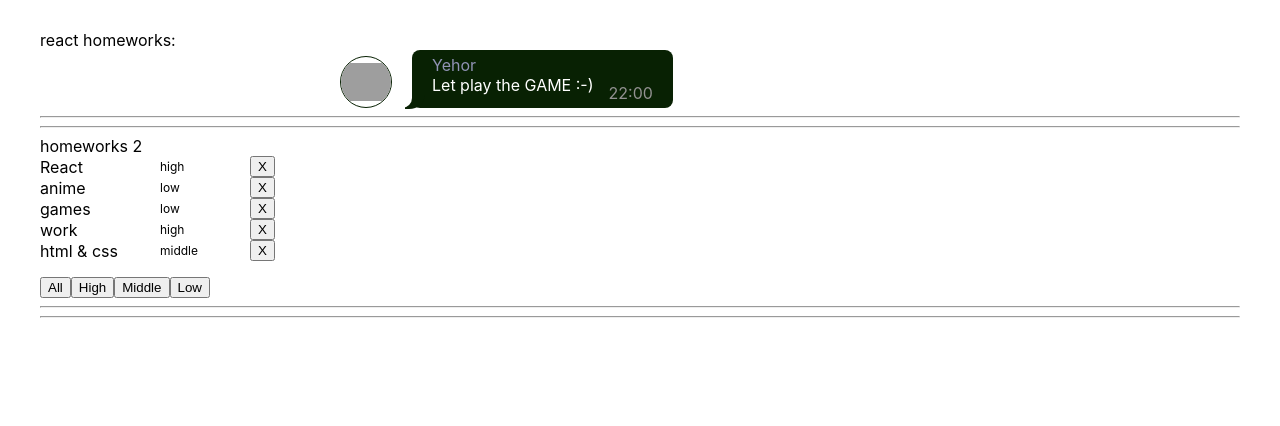
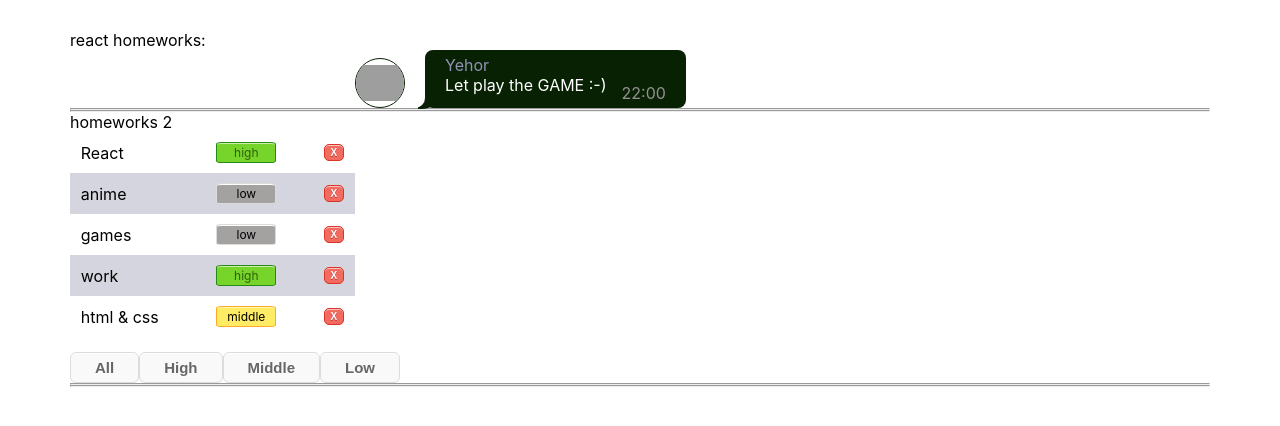
Before and after one commit to Fenix4088/Ignat_Hometasks, a React (Create React App) app: page / in a window 1280 px wide. Shown: the top 426 px of the page. Built offline with nearby package versions, Linux system fonts and the light colour scheme; grey boxes are pictures that could not be loaded.

Commit message:
Added styles to HW2

```diff
--- a/src/p1-main/m1-ui/u1-app/App.module.css
+++ b/src/p1-main/m1-ui/u1-app/App.module.css
@@ -3,3 +3,64 @@
     margin: 0 auto;
     max-width: 1200px;
 }
+
+*,
+*::after,
+*::before {
+    box-sizing: border-box;
+    margin: 0;
+    padding: 0;
+}
+
+*:focus {
+    outline: none;
+}
+
+*::selection {
+
+}
+
+html, body {
+    height: 100%;
+}
+
+html {
+    scroll-behavior: smooth;
+}
+
+h1 {
+    padding: 0;
+    margin: 0;
+}
+
+body {
+    /*font-family: 'Titillium Web', sans-serif;*/
+    /*font-weight: 500;*/
+    /*color: #000;*/
+}
+
+ul, li {
+    list-style: none;
+}
+
+a {
+    text-decoration: none;
+}
+
+img {
+    max-width: 100%;
+    height: auto;
+    display: block;
+}
+
+button, input {
+    outline: none;
+}
+
+button {
+    cursor: pointer;
+}
+
+textarea {
+    resize: none;
+}
--- a/src/p2-homeworks/h2/Affair.tsx
+++ b/src/p2-homeworks/h2/Affair.tsx
@@ -18,7 +18,9 @@ function Affair(props: AffairPropsType) {
   return (
     <div className={classes.affairWrapper}>
       <div className={classes.name}>{name}</div>
-      <div className={classes.priority}>{priority}</div>
+      <div className={classes.priority}>
+        <span className = {`${classes[priority]}`}>{priority}</span>
+      </div>
       <button className={classes.deleteBtn} onClick={deleteCallback}>X</button>
     </div>
 
--- a/src/p2-homeworks/h2/Affairs.module.css
+++ b/src/p2-homeworks/h2/Affairs.module.css
@@ -4,8 +4,15 @@
 
 
 .affairWrapper {
+    padding: 10px 0;
     width: 25%;
     display: flex;
+    justify-content: space-around;
+}
+
+.affairWrapper:nth-child(even) {
+    background: rgba(118, 115, 152, .3);
+
 }
 
 .affairWrapper * {
@@ -20,3 +27,82 @@
     font-size: 12px;
     width: 30%;
 }
+
+.high, .low, .middle {
+    padding: 2px 4px;
+    display: inline-block;
+    min-width: 70%;
+    text-align: center;
+    border-radius: 10%;
+}
+
+.high {
+    box-shadow:inset 0px 1px 0px 0px #caefab;
+    background:linear-gradient(to bottom, #77d42a 5%, #5cb811 100%);
+    background:#77d42a;
+    border:1px solid #268a16;
+    color:#306108;
+}
+
+.low {
+    box-shadow:inset 0px 1px 0px 0px #ffffff;
+    background:linear-gradient(to bottom, #f9f9f9 5%, #e9e9e9 100%);
+    background: #a4a1a1;
+    border:1px solid #dcdcdc;
+}
+
+.middle {
+    box-shadow:inset 0px 1px 0px 0px #fff6af;
+    background:linear-gradient(to bottom, #ffec64 5%, #ffab23 100%);
+    background :#ffec64;
+    border:1px solid #ffaa22;
+}
+
+.deleteBtn {
+    box-shadow:inset 0px 1px 0px 0px #f7c5c0;
+    background:linear-gradient(to bottom, #fc8d83 5%, #e4685d 100%);
+    background: #f36b60;
+    border-radius:5px;
+    border:1px solid #d83526;
+    cursor:pointer;
+    color:#ffffff;
+    font-size:10px;
+    font-weight:bold;
+    padding:2px 6px;
+    text-shadow:0px 1px 0px #b23e35;
+}
+
+.deleteBtn:hover {
+    background:linear-gradient(to bottom, #e4685d 5%, #fc8d83 100%);
+    background:#e4685d;
+}
+
+.deleteBtn:active {
+    position:relative;
+    top:1px;
+}
+
+.filterBtn {
+    box-shadow:inset 0px 1px 0px 0px #ffffff;
+    background:linear-gradient(to bottom, #f9f9f9 5%, #e9e9e9 100%);
+    background:#f9f9f9;
+    border-radius:6px;
+    border:1px solid #dcdcdc;
+    display:inline-block;
+    cursor:pointer;
+    color:#666666;
+    font-family:Arial;
+    font-size:15px;
+    font-weight:bold;
+    padding:6px 24px;
+    text-decoration:none;
+    text-shadow:0px 1px 0px #ffffff;
+}
+.filterBtn:hover {
+    background:linear-gradient(to bottom, #e9e9e9 5%, #f9f9f9 100%);
+    background:#e9e9e9;
+}
+.filterBtn:active {
+    position:relative;
+    top:1px;
+}
--- a/src/p2-homeworks/h2/Affairs.tsx
+++ b/src/p2-homeworks/h2/Affairs.tsx
@@ -5,13 +5,13 @@ import classes from './Affairs.module.css';
 
 type AffairsPropsType = { // need to fix any
   data: Array<AffairType>
-  setFilter: any
-  deleteAffairCallback: any
+  setFilter: any //TODO: need to fix any
+  deleteAffairCallback: (_id: number) => void //TODO: need to fix any
 }
 
 function Affairs(props: AffairsPropsType) {
   const mappedAffairs = props.data.map((dataItem: AffairType) => (
-    <Affair // should work
+    <Affair
       key={dataItem._id}
       affair={dataItem}
       deleteAffairCallback={props.deleteAffairCallback}
@@ -34,13 +34,13 @@ function Affairs(props: AffairsPropsType) {
 
 // TODO: Почему это костыль?
 
-  const filterByPriority = (e: React.MouseEvent<HTMLButtonElement>) => {
+/*  const filterByPriority = (e: React.MouseEvent<HTMLButtonElement>) => {
     const btn = e.target as HTMLButtonElement;
     if (btn.dataset.element) {
       const currentProperty = btn.dataset.element;
       props.setFilter(currentProperty);
     }
-  };
+  };*/
 
 
   return (
@@ -49,10 +49,10 @@ function Affairs(props: AffairsPropsType) {
         {mappedAffairs}
       </div>
 
-      <button onClick={setAll}>All</button>
-      <button onClick={setHigh}>High</button>
-      <button onClick={setMiddle}>Middle</button>
-      <button onClick={setLow}>Low</button>
+      <button className={classes.filterBtn} onClick={setAll}>All</button>
+      <button className={classes.filterBtn} onClick={setHigh}>High</button>
+      <button className={classes.filterBtn} onClick={setMiddle}>Middle</button>
+      <button className={classes.filterBtn} onClick={setLow}>Low</button>
 
 
       {/*      <button onClick={filterByPriority} data-element="all">All</button>
--- a/src/p2-homeworks/h2/HW2.tsx
+++ b/src/p2-homeworks/h2/HW2.tsx
@@ -19,8 +19,8 @@ const defaultAffairs: Array<AffairType> = [
   { _id: 5, name: 'html & css', priority: 'middle' }
 ];
 
-// pure helper functions
-export const filterAffairs = (affairs: Array<AffairType>, filter: string): Array<AffairType> => { // need to fix any
+// helper functions
+export const filterAffairs = (affairs: Array<AffairType>, filter: string): Array<AffairType> => {
   if (filter === 'all') return affairs;
   else return affairs.filter(item => item.priority === filter);
 };
```
